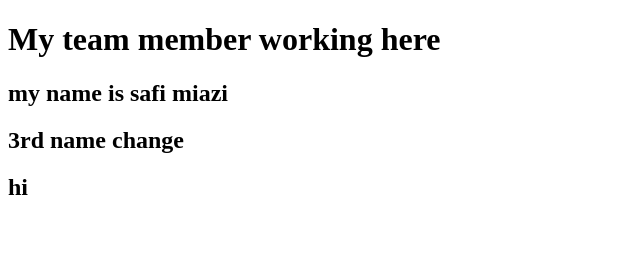
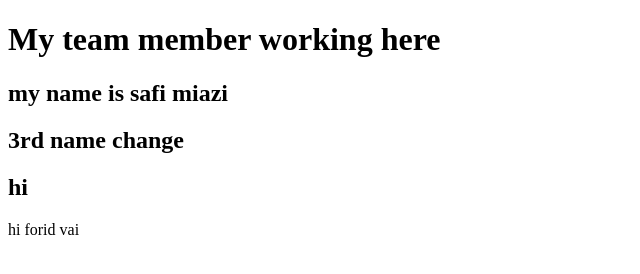
Before and after one commit to Mdforidulislam/My-Team-work, a plain HTML site: page index.html in a window 1280 px wide. Shown: the full height of the page, 0-640 px from the left. Drawn offline with Linux system fonts and the light colour scheme.

Commit message:
p update

```diff
--- a/index.html
+++ b/index.html
@@ -10,5 +10,6 @@
     <h2>my name is safi miazi</h2>
     <h2>3rd name change</h2>
     <h2>hi</h2>
+    <p>hi forid vai</p>
 </body>
 </html>
```
